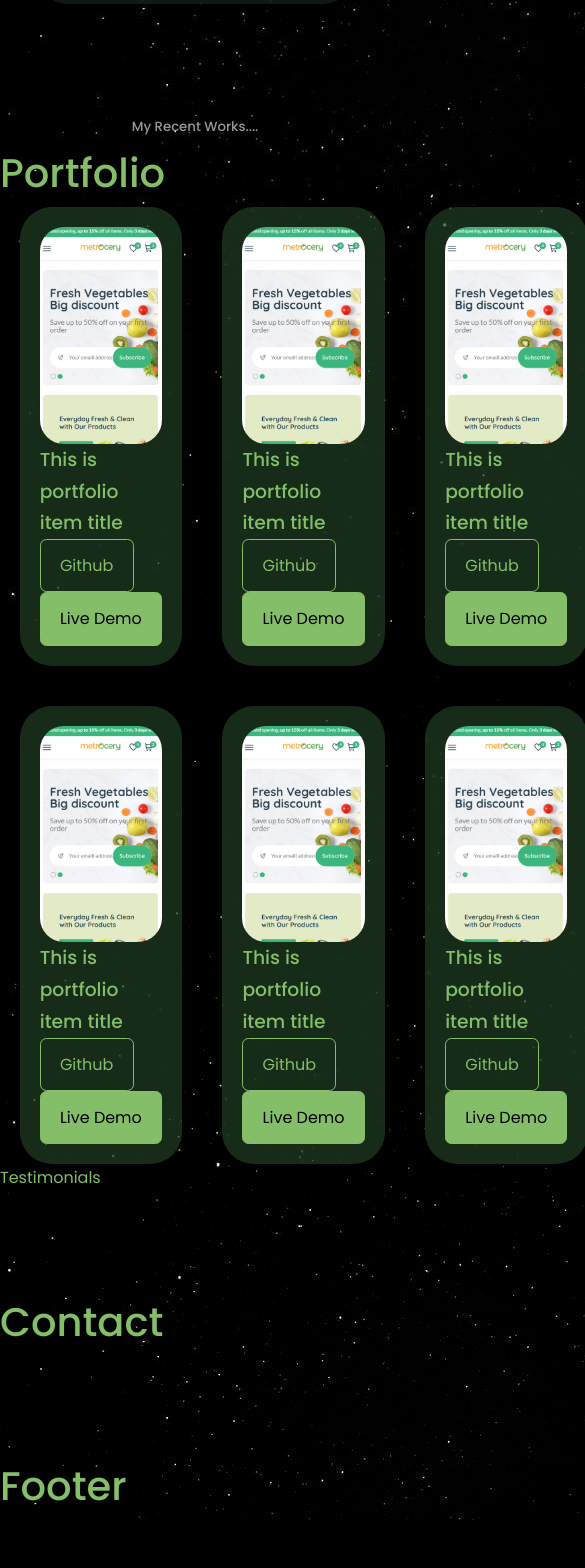
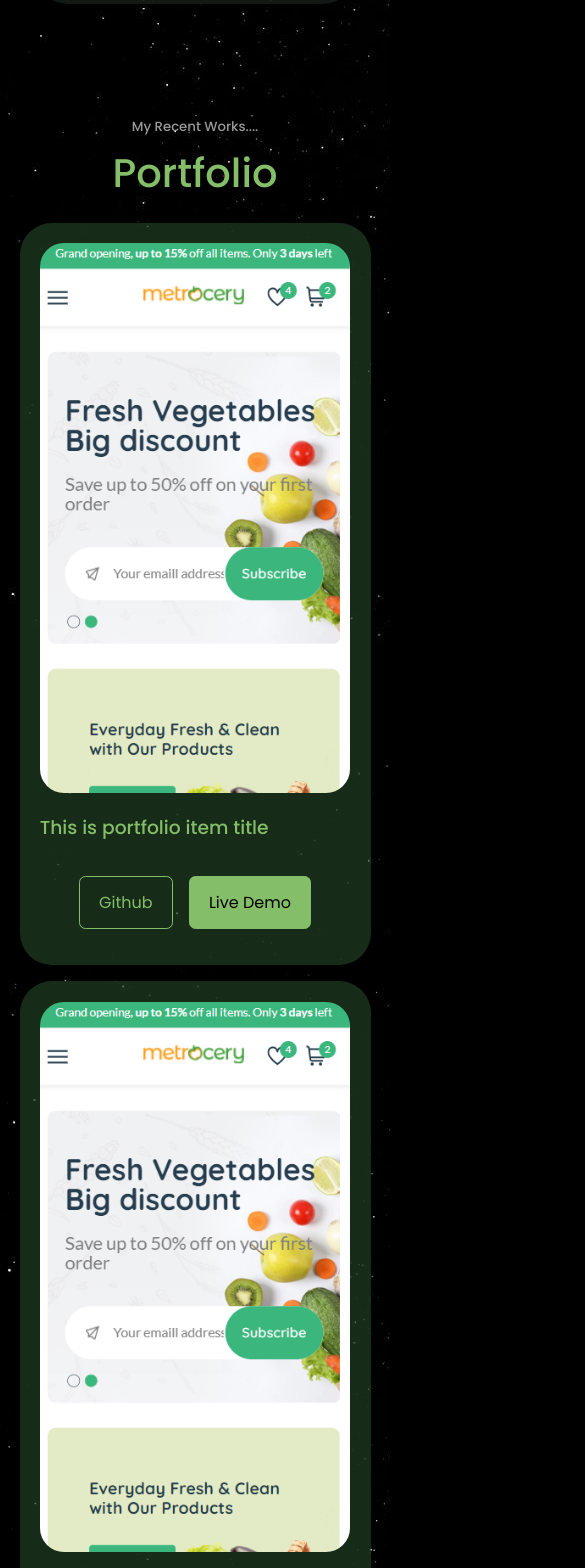
Before and after one commit to safin777/safinportfolio, a React (Create React App) app: page / in a window 390 px wide. Shown: the part 4620-6188 px from the top of the page, 585 px wide, since content can reach past the window. Before the commit the page ends 6140 px from the top, so only its background shows below. Built offline with nearby package versions, Linux system fonts and the light colour scheme; a web font is replaced by a local one.

Commit message:
portfolio done

```diff
--- a/src/components/portfolio/Portfolio.jsx
+++ b/src/components/portfolio/Portfolio.jsx
@@ -6,7 +6,7 @@ const Portfolio = () => {
   return (
     <section id='portfolio'>
       <h5>My Recent Works....</h5>
-      <h1>Portfolio</h1>
+      <h1 className='portfolio__title'>Portfolio</h1>
 
       <div className='container portfolio__container'>
         <article className='portfolio__item'>
@@ -14,8 +14,10 @@ const Portfolio = () => {
             <img src={Metro} alt="metro"/>
           </div>
           <h3>This is portfolio item title</h3>
+          <div className='portfolio__item-cta'>
           <a href='https://github.com' className='btn' target='_blank'>Github</a>
           <a href='https://github.com' className='btn btn-primary'>Live Demo</a>
+          </div>
         </article>
 
         <article className='portfolio__item'>
@@ -23,8 +25,10 @@ const Portfolio = () => {
             <img src={Metro} alt="metro"/>
           </div>
           <h3>This is portfolio item title</h3>
+          <div className='portfolio__item-cta'>
           <a href='https://github.com' className='btn' target='_blank'>Github</a>
           <a href='https://github.com' className='btn btn-primary'>Live Demo</a>
+          </div>
         </article>
 
         <article className='portfolio__item'>
@@ -32,37 +36,47 @@ const Portfolio = () => {
             <img src={Metro} alt="metro"/>
           </div>
           <h3>This is portfolio item title</h3>
+          <div className='portfolio__item-cta'>
           <a href='https://github.com' className='btn' target='_blank'>Github</a>
           <a href='https://github.com' className='btn btn-primary'>Live Demo</a>
+          </div>
         </article>
+
 
         <article className='portfolio__item'>
           <div className='portfolio__item-img'>
             <img src={Metro} alt="metro"/>
           </div>
           <h3>This is portfolio item title</h3>
+          <div className='portfolio__item-cta'>
           <a href='https://github.com' className='btn' target='_blank'>Github</a>
           <a href='https://github.com' className='btn btn-primary'>Live Demo</a>
+          </div>
         </article>
+
 
         <article className='portfolio__item'>
           <div className='portfolio__item-img'>
             <img src={Metro} alt="metro"/>
           </div>
           <h3>This is portfolio item title</h3>
+          <div className='portfolio__item-cta'>
           <a href='https://github.com' className='btn' target='_blank'>Github</a>
           <a href='https://github.com' className='btn btn-primary'>Live Demo</a>
+          </div>
         </article>
+
 
         <article className='portfolio__item'>
           <div className='portfolio__item-img'>
             <img src={Metro} alt="metro"/>
           </div>
           <h3>This is portfolio item title</h3>
+          <div className='portfolio__item-cta'>
           <a href='https://github.com' className='btn' target='_blank'>Github</a>
           <a href='https://github.com' className='btn btn-primary'>Live Demo</a>
+          </div>
         </article>
-
       </div>
     </section>
   )
--- a/src/components/portfolio/portfolio.css
+++ b/src/components/portfolio/portfolio.css
@@ -2,6 +2,12 @@
   display: grid;
   grid-template-columns: repeat(3,1fr);
   gap: 2.5rem;
+
+}
+
+.portfolio__title{
+  text-align: center;
+  margin-bottom: 1rem;
 }
 
 .portfolio__item{
@@ -10,6 +16,7 @@
   border-radius: 2rem;
   border:1px solid transparent;
   transition: var(--transition);
+
 }
 
 .portfolio__item:hover{
@@ -21,3 +28,32 @@
   border-radius: 1.5rem;
   overflow: hidden;
 }
+
+.portfolio__item h3{
+  margin: 1.2rem 0 2rem;
+}
+
+.portfolio__item-cta{
+  display: flex;
+  gap: 1rem;
+  margin-bottom: 1rem;
+  justify-content: center;
+}
+
+/* FOR MEDIUM DEVICE  */
+
+@media  screen and (max-width: 1024px){
+  .portfolio__container{
+    grid-template-columns: 1fr 1fr;
+    gap: 1.2rem;
+  }
+}
+
+/* FOR SMALL DEVICE  */
+
+@media  screen and (max-width: 600px){
+  .portfolio__container{
+    grid-template-columns: 1fr;
+    gap: 1rem;
+  }
+}
```
